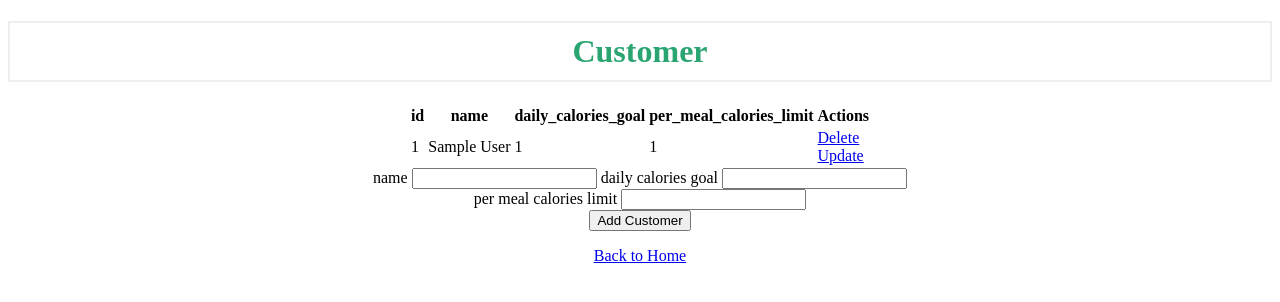
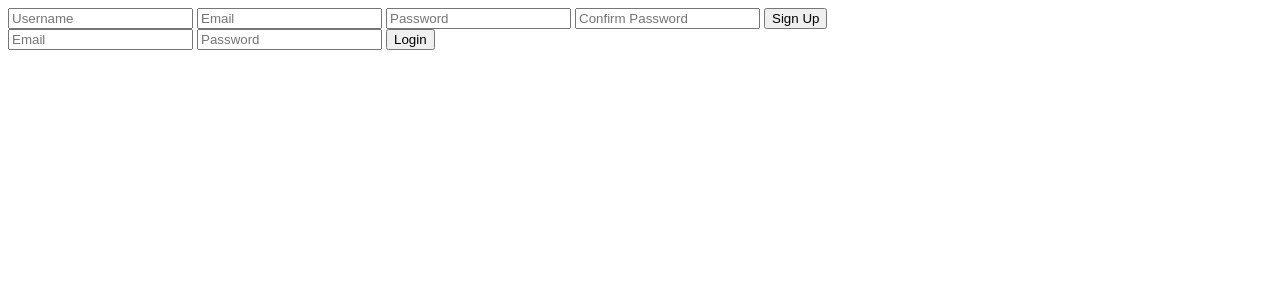
Before and after one commit to JQ100/nourishcampus, a Flask app: page /customer in a window 1280 px wide. Shown: the top 302 px of the page. Run offline with Flask 2, Linux system fonts and the light colour scheme; tables that the repository leaves empty hold one stand-in row (values such as "Sample post"); some libraries are stand-ins or nearby versions.

Commit message:
add customer registration and login page

```diff
--- a/nourish_campus/blueprints/customer/customer.py
+++ b/nourish_campus/blueprints/customer/customer.py
@@ -2,11 +2,46 @@ from flask import Blueprint, render_template, request, redirect
 from ...models.models import Customer
 from ...extensions import db
 from flask_login import login_user, current_user, logout_user, login_required
+from flask_wtf import FlaskForm
+from wtforms import (StringField, PasswordField, SubmitField,
+                     BooleanField)
+from wtforms.validators import DataRequired, Length, Email, EqualTo
+
+
+class RegistrationForm(FlaskForm):
+    username = StringField('Username',
+                           validators=[DataRequired(),
+                                       Length(min=2, max=20)])
+    email = StringField('Email',
+                        validators=[DataRequired(),
+                                    Email()])
+    password = PasswordField('Password',
+                             validators=[DataRequired()])
+    confirm_password = PasswordField('Confirm Password',
+                                     validators=[DataRequired(),
+                                                 EqualTo('password')])
+    submit = SubmitField('Sign Up')
+
+
+class LoginForm(FlaskForm):
+    email = StringField('Email',
+                        validators=[DataRequired(),
+                                    Email()])
+    password = PasswordField('Password',
+                             validators=[DataRequired()])
+    remember = BooleanField('Remember Me')
+    submit = SubmitField('Login')
 
 
 customer_bp = Blueprint("customer", __name__, template_folder="templates")
 
 @customer_bp.route("/customer", methods=['POST', 'GET'])
+def greeting():
+    return render_template('customer_index.html',
+                           login_form=LoginForm(),
+                           register_form=RegistrationForm())
+
+# obsolete, delete later
 def customer():
     if request.method == 'POST':
         name = request.form['name']
--- a/nourish_campus/blueprints/customer/templates/customer_index.html
+++ b/nourish_campus/blueprints/customer/templates/customer_index.html
@@ -1,51 +1,17 @@
-{% extends 'base.html' %}
+<!DOCTYPE html>
+<html lang="en" dir="ltr">
 
-{% block head %}
-<title>Customer</title>
-{% endblock %}
+<head>
+    <meta charset="utf-8">
+    <title></title>
+</head>
 
-{% block body %}
-<div class="content">
-    <h1 style="text-align: center">Customer</h1>
-    {% if customers|length < 1 %} <h4 style="text-align: center">There are no customers. Create one below!</h4>
-        {% else %}
-        <table class="center">
-            <tr>
-                <th>id</th>
-                <th>name</th>
-                <th>daily_calories_goal</th>
-                <th>per_meal_calories_limit</th>
-                <th>Actions</th>
-            </tr>
-            {% for customer in customers %}
-            <tr>
-                <td>{{ customer.id }}</td>
-                <td>{{ customer.name }}</td>
-                <td>{{ customer.daily_calories_goal }}</td>
-                <td>{{ customer.per_meal_calories_limit }}</td>
-                <td>
-                    <a href="/customer/delete/{{customer.id}}">Delete</a>
-                    <br>
-                    <a href="/customer/update/{{customer.id}}">Update</a>
-                </td>
-            </tr>
-            {% endfor %}
-        </table>
-        {% endif %}
-        <div class="form" style="text-align: center">
-            <form action="/customer" method="POST">
-                <label for="name">name</label>
-                <input type="text" name="name" id="name">
-                <!-- <br> -->
-                <label for="daily_calories_goal">daily calories goal</label>
-                <input type="text" name="daily_calories_goal" id="daily_calories_goal">
-                <br>
-                <label for="per_meal_calories_limit">per meal calories limit</label>
-                <input type="text" name="per_meal_calories_limit" id="per_meal_calories_limit">
-                <br>
-                <input type="submit" value="Add Customer">
-            </form>
-        </div>
-        <p style="text-align: center"><a href="/">Back to Home</a></p>
-</div>
-{% endblock %}
+<body>
+    {% if current_user.is_authenticated %}
+    {% include 'views/authenticated.html' %}
+    {% else %}
+    {% include 'views/unauthenticated.html' %}
+    {% endif %}
+</body>
+
+</html>
--- /dev/null
+++ b/nourish_campus/blueprints/customer/templates/views/unauthenticated.html
@@ -0,0 +1,15 @@
+<form method="POST" action="">
+    {{ register_form.hidden_tag() }}
+    {{ register_form.username( placeholder = "Username") }}
+    {{ register_form.email( placeholder = "Email") }}
+    {{ register_form.password( placeholder = "Password") }}
+    {{ register_form.confirm_password( placeholder = "Confirm Password") }}
+    {{ register_form.submit() }}
+</form>
+
+<form method="POST" action="">
+    {{ login_form.hidden_tag() }}
+    {{ login_form.email(placeholder = "Email") }}
+    {{ login_form.password(placeholder = "Password") }}
+    {{ login_form.submit() }}
+</form>
--- a/requirements.txt
+++ b/requirements.txt
@@ -12,3 +12,4 @@ Mako==1.1.6
 MarkupSafe==2.0.1
 SQLAlchemy==1.4.31
 Werkzeug==2.0.2
+wtforms==3.1.2
```
Also changed, not shown: nourish_campus/blueprints/customer/templates/customer_index_backup.html (added, +51 -0 lines), nourish_campus/blueprints/customer/templates/views/authenticated.html (added, +7 -0 lines).
